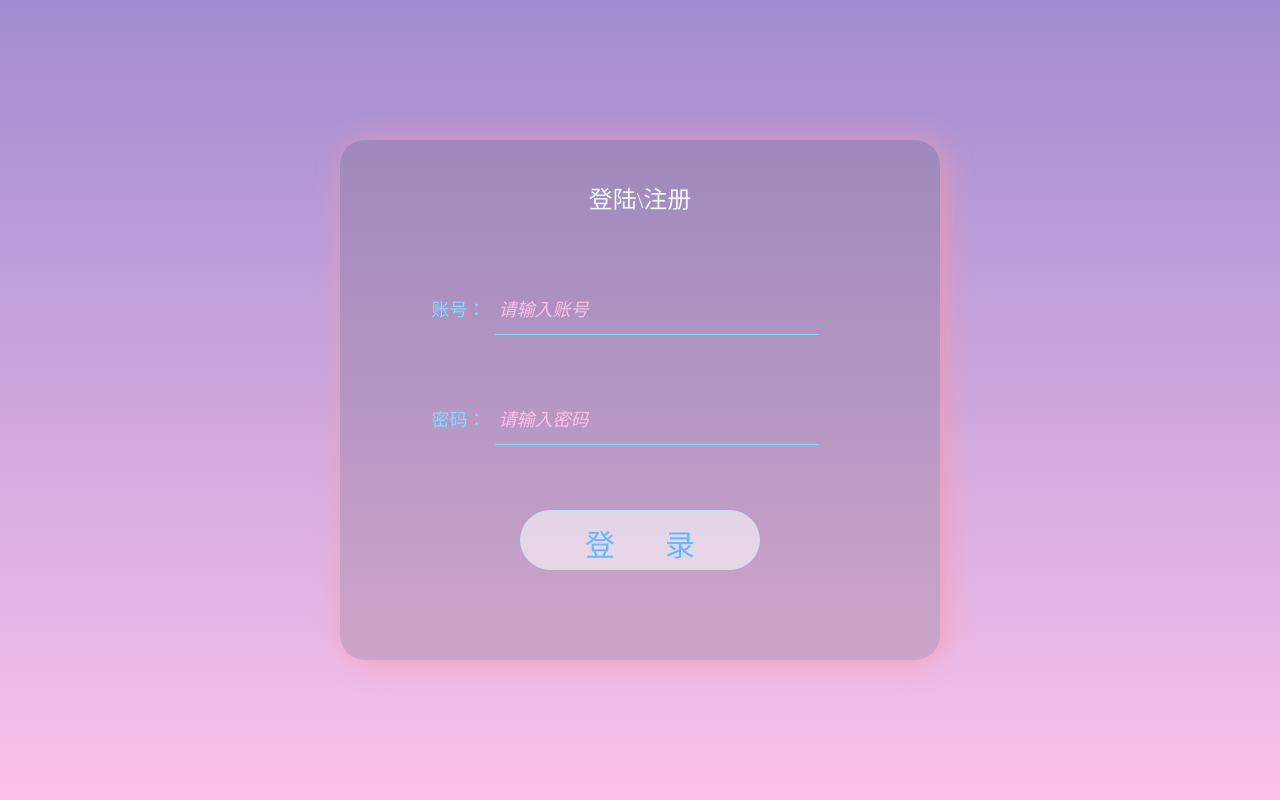
After one commit to hd19940924/employee_manager, a Django app: page /login/ in a window 1280 px wide. The commit adds this page. Run offline with Django 4.2, Linux system fonts and the light colour scheme.

Commit message:
添加了登录页面及其逻辑

```diff
--- a/em_web/templates/emp_list.html
+++ b/em_web/templates/emp_list.html
@@ -48,18 +48,18 @@
     <div style="margin-bottom: 10px">
         <a class="btn btn-success" href="/dep_add/" target="_blank">
             <span class="glyphicon glyphicon-plus-sign" aria-hidden="true"></span>
-            新建部门
+            新增员工
         </a>
     </div>
     <div class="panel panel-default">
             <div class="panel-heading">
                 <span class="glyphicon glyphicon-th" aria-hidden="true"></span>
-                部门列表
+                员工列表
             </div>
             <table class="table table-striped table-hover">
                 <thead>
                 <tr>
-                    <th>部门ID</th>
+                    <th>员工ID</th>
                     <th>员工姓名</th>
                     <th>员工密码</th>
                     <th>员工年龄</th>
--- /dev/null
+++ b/em_web/templates/login.html
@@ -0,0 +1,121 @@
+<!DOCTYPE html>
+<html lang="en">
+<head>
+    <meta charset="UTF-8">
+    <meta http-equiv="X-UA-Compatible" content="IE=edge">
+    <meta name="viewport" content="width=device-width, initial-scale=1.0">
+    <title>登陆页面</title>
+        <!-- author xjt -->
+</head>
+<body>
+    <div class="login">
+        <h2>登陆\注册</h2>
+        <form method="post" action="/login/" >{% csrf_token %}
+        <div class="login_form">
+            <span>账号：</span>
+            <input type="text" name="username" placeholder="请输入账号">
+            <br>
+            <span>密码：</span>
+            <input type="password" name="password" placeholder="请输入密码">
+        </div>
+            <span>{{error}}</span>
+        <div class="btn">
+            <button class="login_btn" onclick="login()">登 &nbsp;&nbsp;&nbsp;&nbsp;&nbsp;录</button>
+        </div>
+            </form>
+    </div>
+</body>
+<script>
+    function login(){
+        console.log('登录按钮点击了');
+    }
+</script>
+<style>
+    body{
+        padding: 0;
+        margin: 0;
+        height: 100vh;
+        display: flex;
+        justify-content: center;
+        background-image: linear-gradient(#a18cd1 0%, #fbc2eb 100%);
+        background-size: cover;
+        flex: 1;
+        align-items: center;
+    }
+    .login{
+        text-align: center;
+        margin: 0 auto;
+        width: 600px;
+        height: 520px;
+        background-color: rgba(87, 86, 86, 0.2);
+        border-radius: 25px;
+        box-shadow: 5px 2px 35px -7px #ff9a9e;
+    }
+    .login h2{
+        margin-top: 40px;
+        color: aliceblue;
+        font-weight: 100;
+    }
+    .login_form{
+        padding: 20px;
+    }
+    .login_form span{
+        color: rgb(131, 220, 255);
+        font-size: 18px;
+        font-weight: 100;
+    }
+    .login_form input{
+        background-color: transparent;
+        width: 320px;
+        padding: 2px;
+        text-indent: 2px;
+        color: white;
+        font-size: 20px;
+        height: 45px;
+        margin: 30px 30px 30px 5px;
+        outline: none;
+        border: 0;
+        border-bottom: 1px solid rgb(131, 220, 255);
+    }
+    input::placeholder{
+        color: #fbc2eb;
+        font-weight: 100;
+        font-size: 18px;
+        font-style: italic;
+    }
+    .login_btn{
+        background-color: rgba(255, 255, 255, 0.582);
+        border: 1px solid rgb(190, 225, 255);
+        padding: 10px;
+        width: 240px;
+        height: 60px;
+        border-radius: 30px;
+        font-size: 30px;
+        color: rgb(100, 183, 255);
+        font-weight: 100;
+        margin-top: 15px;
+    }
+    .login_btn:hover{
+        box-shadow: 2px 2px 15px 2px rgb(190, 225, 255);
+        background-color: transparent;
+        color: white;
+        /* 选择动画 */
+        animation: login_mation 0.5s;
+    }
+
+    /* 定义动画 */
+    @keyframes login_mation
+    {
+        from {
+            background-color: rgba(255, 255, 255, 0.582);
+            box-shadow: 0px 0px 15px 2px rgb(190, 225, 255);
+        }
+        to {
+            background-color: transparent;
+            color: white;
+            box-shadow: 2px 2px 15px 2px rgb(190, 225, 255);
+        }
+    }
+</style>
+
+</html>
--- a/em_web/views.py
+++ b/em_web/views.py
@@ -1,10 +1,40 @@
-from django.shortcuts import render,redirect
-#from models import models
+import datetime
+from datetime import datetime
+
+from django.db.models import Q
+from django.shortcuts import render, redirect
+
+# from models import models
 from em_web import models
+
+
 # Create your views here.
+def login(request):
+    if (request.method == "GET"):
+        return render(request, "login.html")
+    elif request.method == "POST":
+        post_data = request.POST
+        print(post_data)
+        name = request.POST.get("username")
+        print(name)
+        password = request.POST.get("password")
+        print(password)
+        if (name == "admin" and password == "123456"):
+            response=redirect("/dep_list")
+            response.set_cookie('name', name,max_age=60)
+            return response
+            # return  HttpResponse("登录成功")
+        return render(request, "login.html", {"error": "用户名或密码错误！"})
+
 def dep_list(request):
-    all_dept=models.Department.objects.all()
-    return render(request,"dep_list.html",{"all_depts":all_dept})
+     all_dept=models.Department.objects.all()
+     return render(request,"dep_list.html",{"all_depts":all_dept})
+
+def query_dep(request):
+    dep_name=request.GET.get("dep_name")
+    dep=models.Department.objects.filter(Q(dep_name=dep_name))
+    return render(request,"dep_list.html",{"all_depts":dep})
+
 def dep_add(request):
 
         if request.method == "GET":
@@ -17,8 +47,6 @@ def dep_del(request):
     del_id=request.GET.get("del_id")
     models.Department.objects.filter(id=del_id).delete()
     return  redirect("/dep_list/")
-
-
 
 def dep_update(request):
     update_dep_id= None
--- a/employee_manager/urls.py
+++ b/employee_manager/urls.py
@@ -23,5 +23,7 @@ urlpatterns = [
     path("dep_add/",views.dep_add),
     path("dep_del/",views.dep_del),
     path("dep_update/",views.dep_update),
-    path("emp_list/",views.emp_list)
+    path("emp_list/",views.emp_list),
+    path("query_dep/",views.query_dep),
+    path("login/",views.login),
 ]
```
Also changed, not shown: em_web/templates/dep_list.html (+38 -1 lines).
